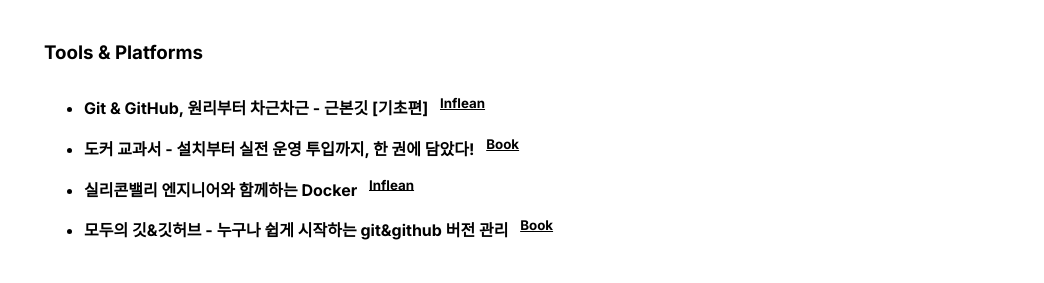
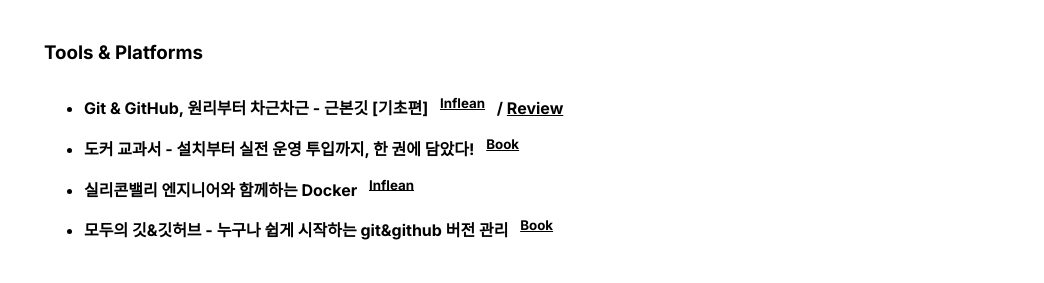
Before and after one commit to BangJeongBin/BangJeongBin.github.io, a Jekyll site: the page built from index.md, in a window 1280 px wide and 900 px high, scrolled down 4078 px. Shown: the part 162-445 px from the top of the window, without its empty margins (236-1280 px from the left). Built offline with Jekyll 4.4.1, drawn with Linux system fonts in a browser that asks for light colours.

Commit message:
Update activities_list.html

```diff
--- a/_includes/activities_list.html
+++ b/_includes/activities_list.html
@@ -210,6 +210,7 @@
         <strong>
             Git & GitHub, 원리부터 차근차근 - 근본깃 [기초편]&ensp;
             <sup><a href="https://www.inflearn.com/course/git-github-%EC%9B%90%EB%A6%AC%EB%B6%80%ED%84%B0-%EC%B0%A8%EA%B7%BC%EC%B0%A8%EA%B7%BC-%EA%B7%BC%EB%B3%B8%EA%B9%83%EB%AC%B4%EB%A3%8C">Inflean</a></sup>
+            &ensp;/ <a href="https://bangjeongbin.github.io/TIL-Blog/posts/review-online-academy-inflearn-git-and-github-from-the-principle-step-by-step">Review</a>
         </strong>
     </li>
 
```
